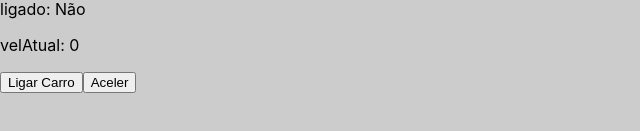
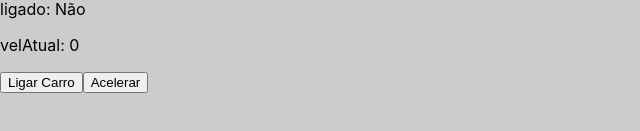
Before and after one commit to abreuroberto2015/React_Curso_CFB, a React (Create React App) app: page / in a window 1280 px wide. Shown: the part 179-310 px from the top of the page, without its empty margins (0-640 px from the left). Built offline with nearby package versions, Linux system fonts and the light colour scheme.

Commit message:
06/09/21/b

```diff
--- a/src/componentes/Carro.js
+++ b/src/componentes/Carro.js
@@ -8,15 +8,16 @@ export default  class Carro extends React.Component {
             ligado:false,
             velAtual:0,
         }
+        this.ld = this.ligarDesligar.bind(this)
     }
     ligarDesligar() {
       //this.state.ligado = true
-      //this.setState({ligado:!this.state.ligado})
-      this.setState(
-          (state) => ({
-              ligado:!state.ligado
-        })
-      )
+      this.setState({ligado:!this.state.ligado})
+      //this.setState(
+      //    (state) => ({
+      //        ligado:!state.ligado
+      //  })
+      //)
     }
     acelerar() {
         this.setState(
@@ -32,8 +33,8 @@ export default  class Carro extends React.Component {
             <p>Modelo: {this.modelo}</p>
             <p>ligado: {this.state.ligado ? 'sim' : 'Não'}</p>
             <p>velAtual: {this.state.velAtual}</p>
-            <button onClick={()=>this.ligarDesligar()}>{this.state.ligado ? 'Desligar Carro' : 'Ligar Carro'}</button>
-            <button onClick={()=>this.ligarDesligar()}>Aceler</button>
+            <button onClick={this.ld}>{this.state.ligado ? 'Desligar Carro' : 'Ligar Carro'}</button>
+            <button onClick={()=>this.acelerar()}>Acelerar</button>
             </div>
         )
     }
```
